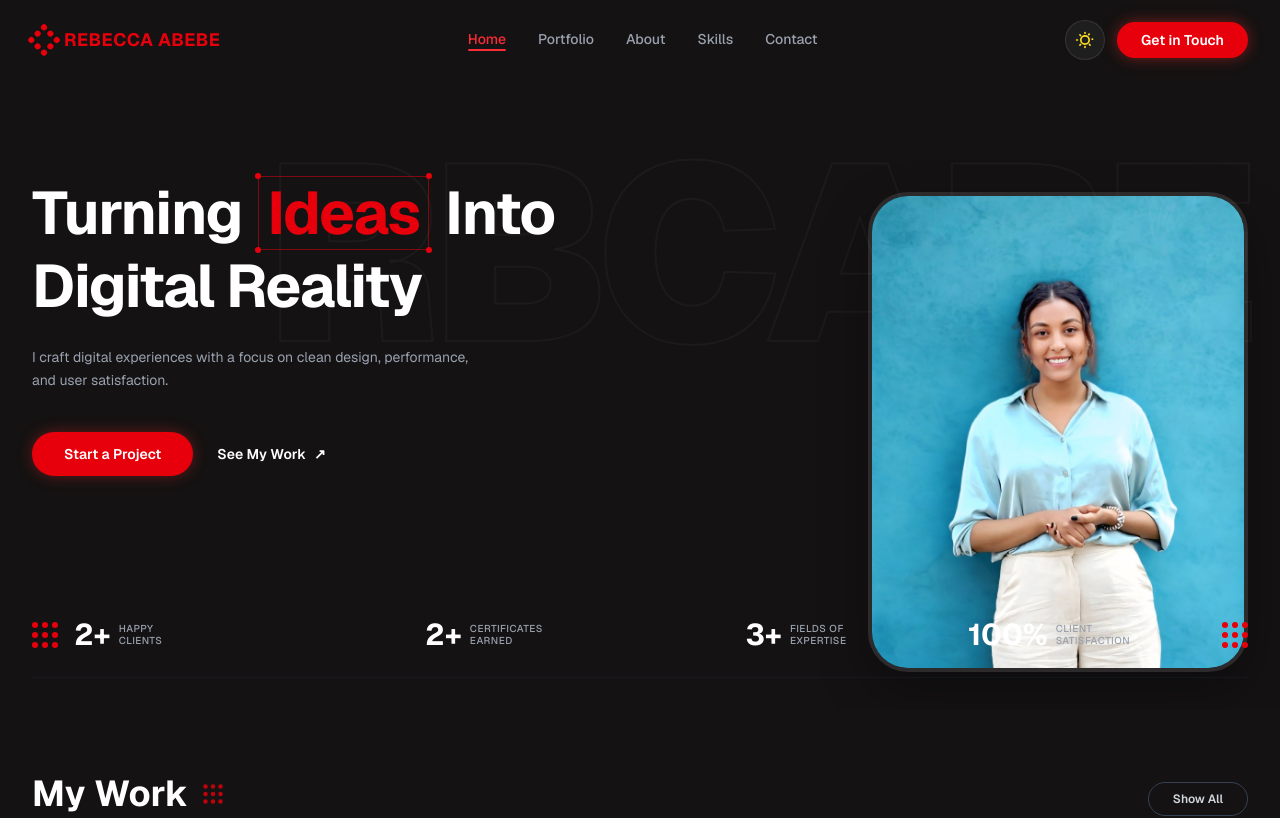
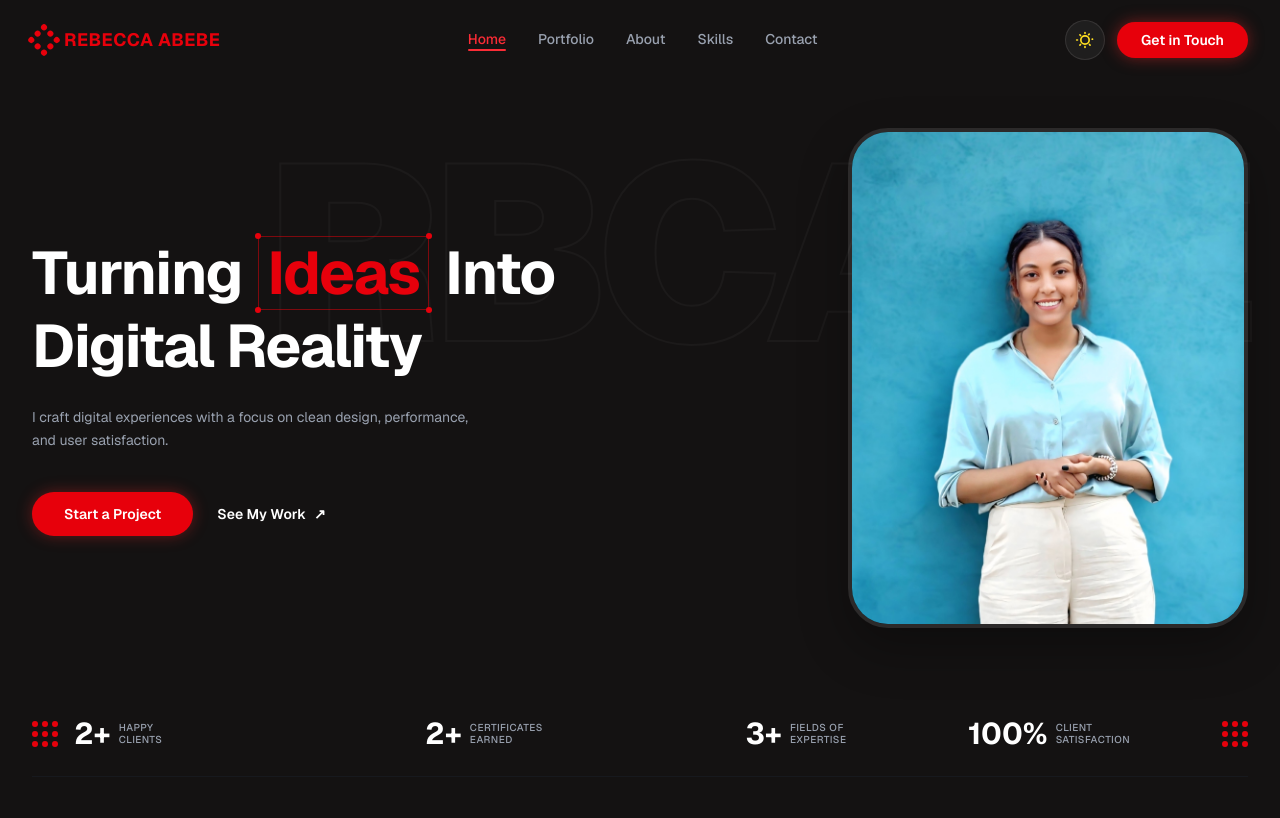
Before and after one commit to RoberaET/Rebeccav1, a Next.js app: page / in a window 1280 px wide. Shown: the top 818 px of the page. Built offline with nearby package versions, Linux system fonts and the light colour scheme.

Commit message:
Fix hero layout by removing absolute position from image to prevent overlap with stats

```diff
--- a/app/page.tsx
+++ b/app/page.tsx
@@ -271,8 +271,8 @@ const Hero = () => {
           style={{ WebkitTextStroke: `2px ${dark ? 'rgba(255,255,255,0.8)' : 'rgba(0,0,0,0.8)'}`, color: 'transparent' }}>RBCABE</span>
       </div>
 
-      <div className="flex flex-col md:flex-row items-center md:items-start justify-between relative z-10 mt-8 md:mt-0">
-        <div style={heroText} className="pt-4 md:pt-12 max-w-xl text-center md:text-left z-20">
+      <div className="flex flex-col md:flex-row items-center justify-between relative z-10 mt-8 md:mt-0 gap-8 xl:gap-16">
+        <div style={heroText} className="pt-4 max-w-xl text-center md:text-left z-20">
           <h1 className="text-4xl md:text-5xl xl:text-6xl font-bold mb-6 leading-[1.2] tracking-tight">
             <span className={dark ? 'text-white' : 'text-gray-900'}>Turning </span>
             <span className="text-red-600 border border-red-600/50 px-2 py-0 inline-block relative mx-1">
@@ -301,8 +301,8 @@ const Hero = () => {
           </div>
         </div>
 
-        <div style={heroImg} className="hidden md:flex absolute right-0 top-16 w-[380px] h-[480px] items-end justify-center z-10 pointer-events-none">
-          <img src="/rebecca-hero.jpg" alt="Rebecca Abebe" className="object-cover w-full h-full rounded-[2.5rem] shadow-[0_20px_50px_rgba(0,0,0,0.3)] border-4 border-white/10" />
+        <div style={heroImg} className="hidden md:block w-[320px] lg:w-[400px] shrink-0 z-10">
+          <img src="/rebecca-hero.jpg" alt="Rebecca Abebe" className="object-cover w-full aspect-[4/5] rounded-[2.5rem] shadow-[0_20px_50px_rgba(0,0,0,0.3)] border-4 border-white/10" />
         </div>
       </div>
 
```
